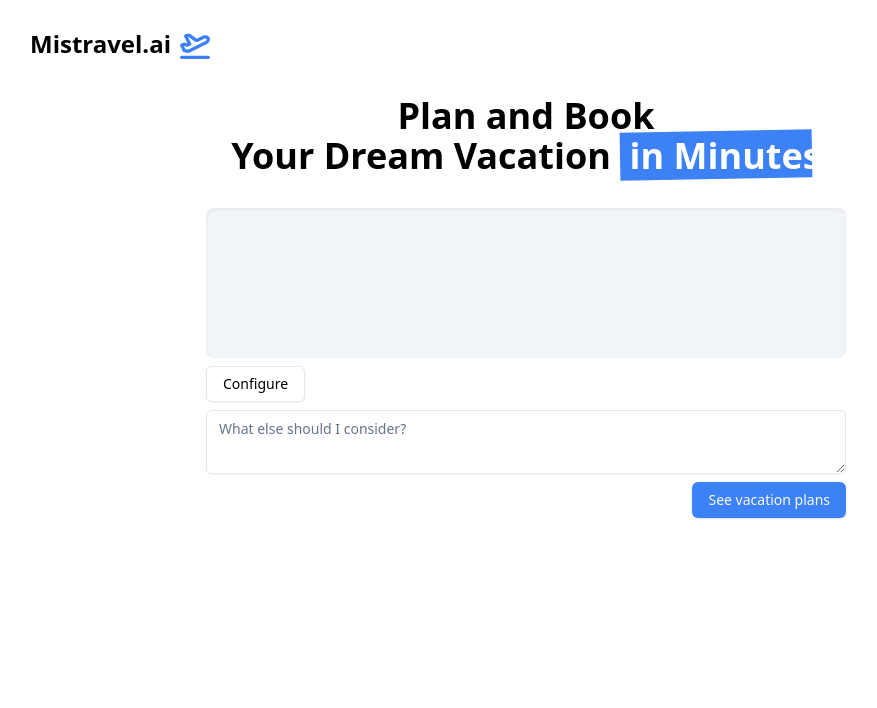
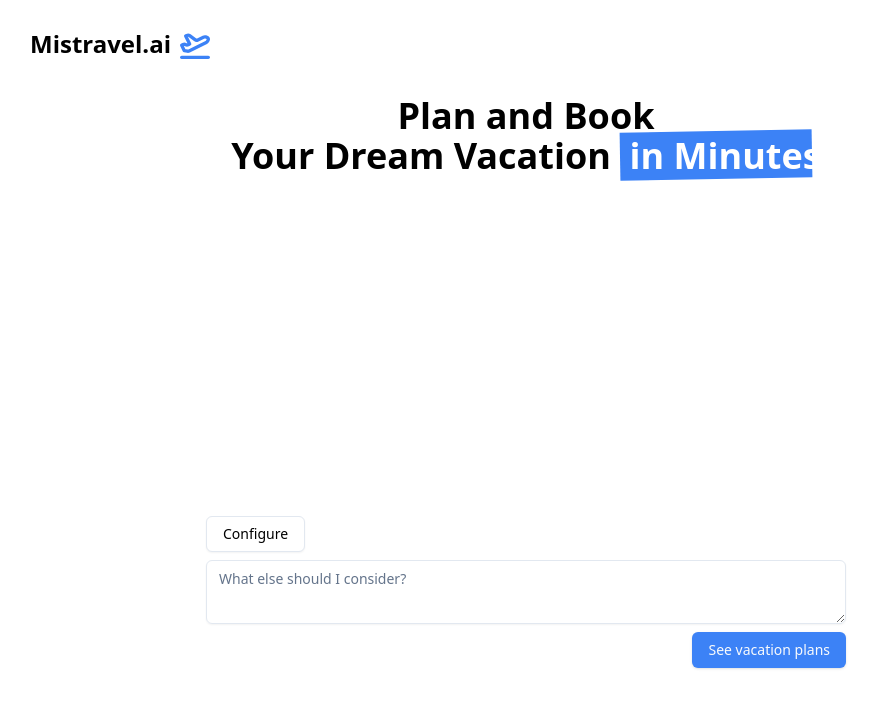
Before and after one commit to lusxvr/mistral_qb_hack, a Vue app in the folder webapp/: page / in a window 1280 px wide. Shown: the top 708 px of the page, without its empty margins (114-991 px from the left). Built offline with nearby package versions, Linux system fonts and the light colour scheme.

Commit message:
better distinction between user and agent messages

```diff
--- a/webapp/src/interaction/ChatLog.vue
+++ b/webapp/src/interaction/ChatLog.vue
@@ -13,7 +13,7 @@ DOMPurify.setConfig({
   ADD_ATTR: ['target', 'rel']
 })
 
-// custom renderer for marked
+// Custom renderer für marked
 const renderer = {
   link(href, title, text) {
     const link = marked.Renderer.prototype.link.call(this, href, title, text)
@@ -22,7 +22,6 @@ const renderer = {
 }
 
 const renderMarkdown = (text) => {
-  // set the renderer options
   marked.setOptions({
     renderer: new marked.Renderer(),
     breaks: true,
@@ -55,17 +54,23 @@ watch(() => store.chatLog.length, () => {
 </script>
 
 <template>
-    <ScrollArea ref="scrollAreaRef" class="w-full h-[150px]">
-        <div class="min-h-[150px] flex flex-col items-start text-left w-full bg-slate-100 rounded-lg px-4 py-2 space-y-2 [box-shadow:inset_0_2px_4px_0_rgb(0_0_0_/_0.05)]">
+    <ScrollArea ref="scrollAreaRef" class="w-full h-[300px]">
+        <div class="min-h-[150px] flex flex-col items-start text-left w-full rounded-lg px-4 py-2 space-y-2">
             <div v-for="message in [...store.chatLog].sort((a, b) => a.id - b.id)"
                  :key="message.id"
-                 class="flex flex-row items-start w-full"
+                 class="flex w-full"
+                 :class="message.user ? 'justify-end' : 'justify-start'"
             >
-                <span class="font-bold w-16 shrink-0">{{ message.user ? 'User:' : 'Agent:' }}</span>
-                <span
-                    class="break-words whitespace-normal flex-1 max-w-[80%] prose prose-sm"
-                    v-html="renderMarkdown(message.message)"
-                ></span>
+                <div
+                    class="max-w-[80%] rounded-xl px-4 py-2"
+                    :class="message.user ? 'bg-slate-100' : ''"
+                >
+                    <span
+                        class="break-words whitespace-normal prose prose-sm"
+                        :class="message.user ? 'prose-invert' : ''"
+                        v-html="renderMarkdown(message.message)"
+                    ></span>
+                </div>
             </div>
         </div>
     </ScrollArea>
```
